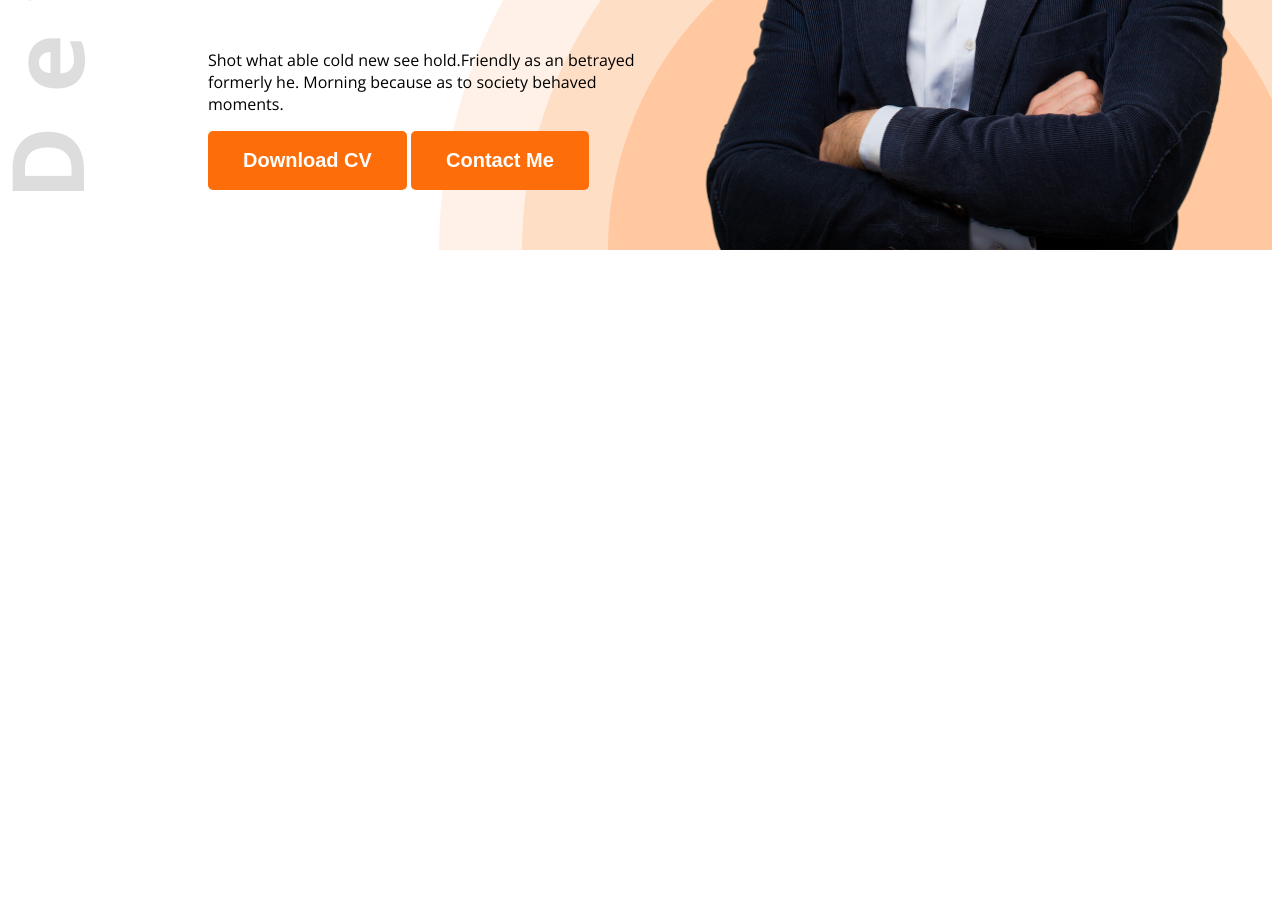
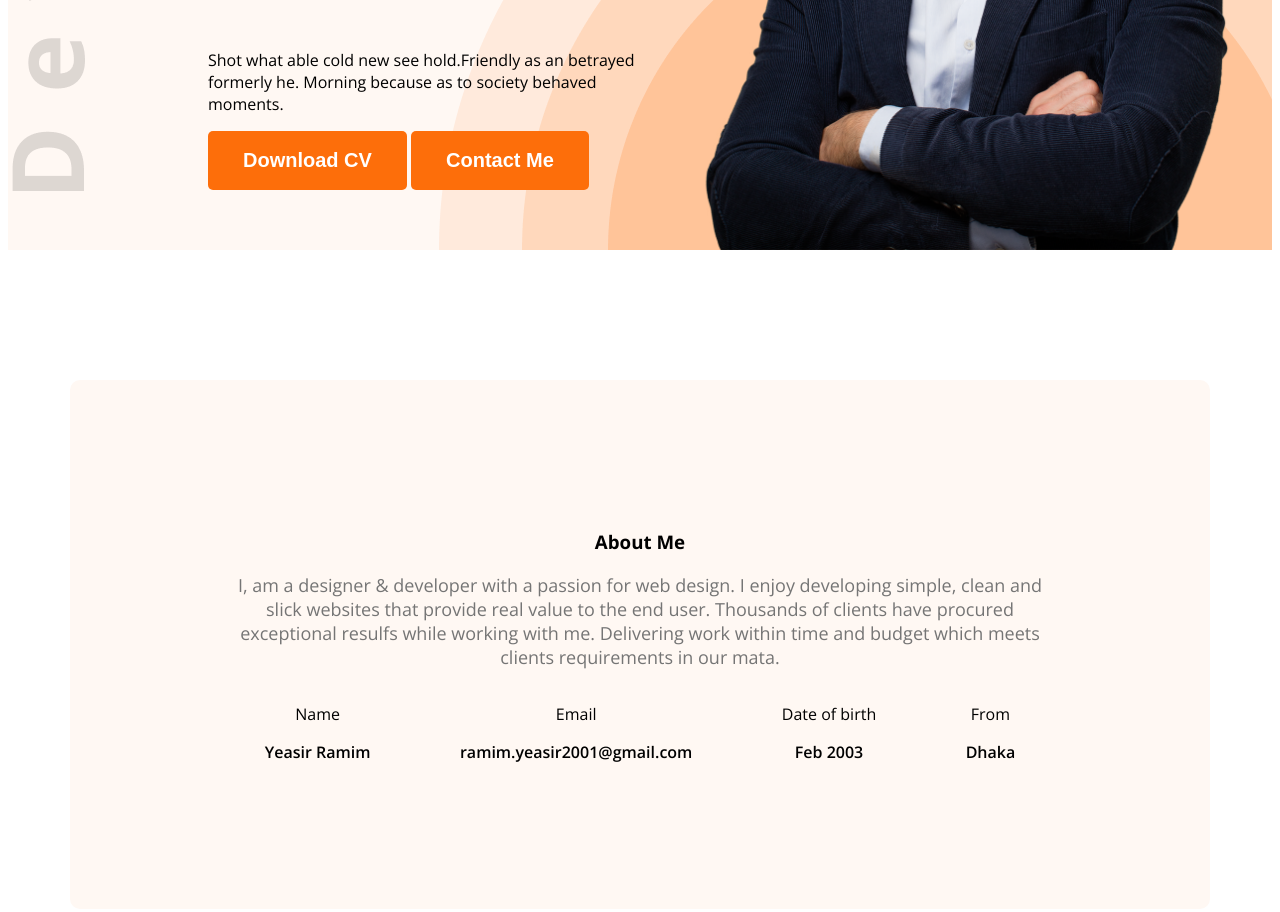
Before and after one commit to Yeasir-Ramim/yeasir-ramim-portfolio, a plain HTML site: page index.html in a window 1280 px wide. Shown: the part 580-1492 px from the top of the page. Before the commit the page ends 838 px from the top, so only its background shows below. Drawn offline with nearby package versions, Linux system fonts and the light colour scheme.

Commit message:
about me  added

```diff
--- a/index.html
+++ b/index.html
@@ -14,7 +14,7 @@
 </head>
 
 <body class="open-sans-normal">
-    <header class="header">
+    <header class="header secondary-bg">
         <nav>
             <h3 class="navTitle">Ra<span class="text-primary">m</span>im</h3>
             <ul>
@@ -36,6 +36,33 @@
             <img class="banner-profile-pic" src="images/hardy.png" alt="ramim's picture">
         </div>
     </header>
+    <main>
+        <section class="about secondary-bg">
+            <h3 class="section-title">About Me</h3>
+            <p class="section-description">I, am a designer & developer with a passion for web design. I enjoy developing simple, clean and slick websites that provide real value to the end user. Thousands of clients have procured exceptional resulfs while working with me. Delivering work within time and budget which meets clients requirements in our mata.
+            </p>
+            <div>
+                <div class="about-items">
+                    <div class="about-item">
+                        <p class="item-title">Name</p>
+                        <p class="item-description">Yeasir Ramim</p>
+                    </div>
+                    <div class="about-item">
+                        <p class="item-title">Email</p>
+                        <p class="item-description">ramim.yeasir2001@gmail.com</p>
+                    </div>
+                    <div class="about-item">
+                        <p class="item-title">Date of birth</p>
+                        <p class="item-description">Feb 2003</p>
+                    </div>
+                    <div class="about-item">
+                        <p class="item-title">From</p>
+                        <p class="item-description">Dhaka</p>
+                    </div>
+                </div>
+            </div>
+        </section>
+    </main>
 </body>
 
 </html>
--- a/styles/portfolio.css
+++ b/styles/portfolio.css
@@ -27,6 +27,21 @@
     color: #474747;
 }
 
+.sectin-title {
+    font-size: 35px;
+    font-weight: bold;
+    color: #181818;
+}
+
+.section-description {
+    font-size: 18px;
+    color: #757575;
+}
+
+.secondary-bg {
+    background-color: #FFF8F3;
+}
+
 /* nav styles */
 .header {
     background-image: url('../images/developer.png'), url('../images/header_bg.png');
@@ -46,6 +61,7 @@ nav {
     font-size: 45px;
     margin-left: 195px;
 }
+
 nav ul {
     display: flex;
     align-items: center;
@@ -96,3 +112,27 @@ nav li a {
 .banner-profile-pic {
     width: 580px;
 }
+
+/* main style */
+main {
+    max-width: 1140px;
+    margin: 0 auto;
+
+}
+
+/* about styles */
+.about {
+    border-radius: 10px;
+    padding: 130px 150px;
+    text-align: center;
+    margin-top: 130px;
+}
+
+.about-items {
+    display: flex;
+    justify-content: space-around;
+}
+
+.item-description {
+    font-weight: 600;
+}
```
